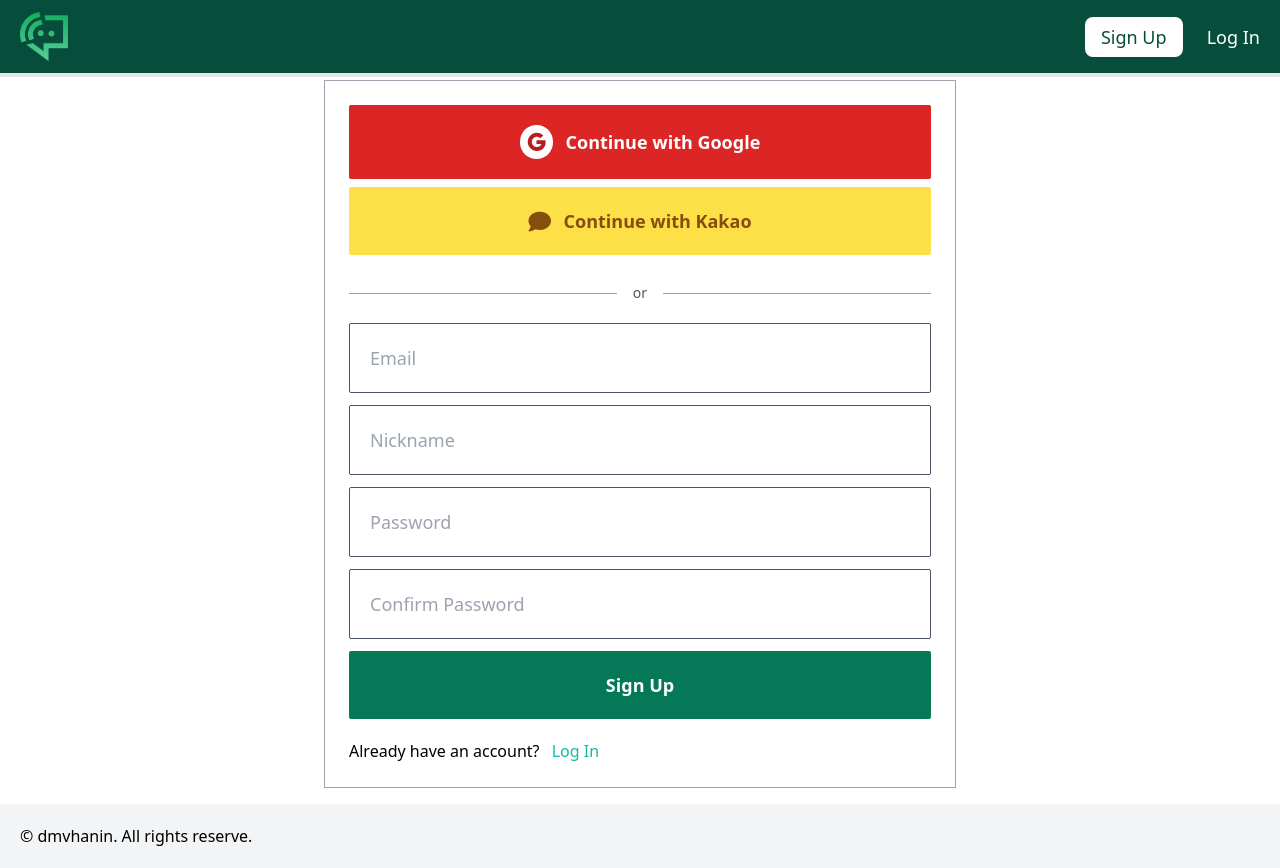
After one commit to texasroh/dmvhanin-v2, a Django app: page /users/signup in a window 1280 px wide. The commit adds this page. Run offline with Django 4.2, Linux system fonts and the light colour scheme; parts of the project's set-up code (start-up, migrations or seed data) failed here and were passed over; some libraries are stand-ins or nearby versions.

Commit message:
login templates and social login

```diff
--- a/assets/scss/styles.scss
+++ b/assets/scss/styles.scss
@@ -17,5 +17,34 @@
     @apply absolute bottom-0 w-full p-5 bg-gray-100;
 }
 
+input,
+textarea,
+select {
+    @apply rounded-sm py-5 font-light text-lg w-full text-left border border-gray-600 px-5;
+
+    &:focus {
+        @apply outline-none border-teal-500;
+    }
+}
+
+form {
+    .input {
+        @apply mb-3;
+
+        &.has_error {
+            input {
+                @apply bg-red-200 border-gray-600;
+
+                &:focus {
+                    @apply border-gray-600;
+                }
+            }
+        }
+    }
+}
+
+.btn {
+    @apply text-center rounded-sm py-5 font-bold text-lg w-full;
+}
 
 @tailwind utilities;
--- a/config/urls.py
+++ b/config/urls.py
@@ -21,6 +21,7 @@
 
 urlpatterns = [
     path("", include("core.urls", namespace="core")),
+    path("users/", include("users.urls", namespace="users")),
     path(
         "admin/" if settings.DEBUG else settings.ADMIN_URL,
         admin.site.urls,
--- a/templates/auth/signup.html
+++ b/templates/auth/signup.html
@@ -0,0 +1,17 @@
+{% extends 'base.html' %}
+
+{% block title %}Log In{% endblock %}
+
+{% block content %}
+
+    <div class="w-full md:w-2/3 lg:w-1/2 mx-auto border p-6 border-gray-400">
+        {% include 'partials/social_login.html' %}
+        {% include 'mixins/auth/auth_form.html' with form=form cta="Sign Up" %}
+
+        <div class="mt-5">
+            <span class="mr-2">Already have an account?</span>
+            <a href="{% url 'users:login' %}" class="text-teal-500 font-medium">Log In</a>
+        </div>
+    </div>
+
+{% endblock %}
--- a/templates/base.html
+++ b/templates/base.html
@@ -15,8 +15,12 @@
 <body>
     {% include 'partials/header.html' %}
 
-    {% block content %}
-    {% endblock %}
+    <div class="px-2">
+        <div class="container mx-auto">
+            {% block content %}
+            {% endblock %}
+        </div>
+    </div>
 
     {% include 'partials/footer.html' %}
 </body>
--- /dev/null
+++ b/templates/mixins/auth/auth_form.html
@@ -0,0 +1,14 @@
+<form method="post">
+    {% csrf_token %}
+
+    {% if form.non_field_errors %}
+        {% for error in form.non_field_errors %}
+            <span class="text-red-700 font-medium text-sm">{{ error }}</span>
+        {% endfor %}
+    {% endif %}
+    {% for field in form %}
+        {% include 'mixins/auth/form_input.html' with field=field %}
+    {% endfor %}
+
+    <button class="btn bg-emerald-700 text-white">{{ cta }}</button>
+</form>
--- /dev/null
+++ b/templates/mixins/auth/form_input.html
@@ -0,0 +1,8 @@
+<div class="input {% if field.errors %}has_error {% endif %}">
+    {{ field }}
+    {% if field.errors %}
+        {% for error in field.errors %}
+            <span class="text-red-700 font-medium text-sm">{{ error }}</span>
+        {% endfor %}
+    {% endif %}
+</div>
--- a/templates/partials/footer.html
+++ b/templates/partials/footer.html
@@ -1,5 +1,5 @@
 <footer>
-    <div class="max-w-screen-xl mx-auto">
+    <div class="container mx-auto">
         &copy; dmvhanin. All rights reserve.
     </div>
 </footer>
--- a/templates/partials/header.html
+++ b/templates/partials/header.html
@@ -1,6 +1,6 @@
 {% load static %}
 <header>
-    <div class="max-w-screen-xl mx-auto flex justify-between items-center">
+    <div class="container mx-auto flex justify-between items-center">
         <div>
             <a href="{% url 'core:home' %}"><img src="{% static 'img/icon.png' %}"></a>
         </div>
@@ -8,8 +8,8 @@
             {% if user.is_authenticated %}
             logged in
             {% else %}
-            <a href="" class="font-medium md:text-lg bg-white text-emerald-900 rounded-lg py-2 px-4">Sign Up</a>
-            <a href="" class="font-medium md:text-lg ml-3 md:ml-5">Log In</a>
+            <a href="{% url 'users:signup' %}" class="font-medium md:text-lg bg-white text-emerald-900 rounded-lg py-2 px-4">Sign Up</a>
+            <a href="{% url 'users:login' %}" class="font-medium md:text-lg ml-3 md:ml-5">Log In</a>
             {% endif %}
         </div>
     </div>
--- /dev/null
+++ b/templates/partials/social_login.html
@@ -0,0 +1,14 @@
+<div class="flex flex-col w-full">
+    <a href="" class="btn text-white mb-2 bg-red-600">
+        <i class="fa-brands fa-google mr-2 font-bold rounded-full text-red-700 bg-white p-2"></i> Continue with Google
+    </a>
+    <a href="" class="btn text-yellow-800 mb-2 bg-yellow-300">
+        <i class="fa-solid fa-comment mr-2 fa-lg"></i> Continue with Kakao
+    </a>
+</div>
+
+<div class="flex items-center w-full my-5">
+    <div class="h-px w-full bg-gray-400"></div>
+    <span class="text-gray-600 font-medium mx-4 text-sm">or</span>
+    <div class="h-px w-full bg-gray-400"></div>
+</div>
--- a/users/forms.py
+++ b/users/forms.py
@@ -1,6 +1,33 @@
-class LoginForm:
-    pass
+from django import forms
+
+from . import models
 
 
-class SignUpForm:
-    pass
+class LoginForm(forms.ModelForm):
+    class Meta:
+        model = models.User
+        fields = ("email", "password")
+        widgets = {
+            "email": forms.EmailInput(attrs={"placeholder": "Email"}),
+            "password": forms.PasswordInput(attrs={"placeholder": "Password"}),
+        }
+
+
+class SignUpForm(forms.ModelForm):
+    class Meta:
+        model = models.User
+        fields = (
+            "email",
+            "nickname",
+        )
+        widgets = {
+            "email": forms.EmailInput(attrs={"placeholder": "Email"}),
+            "nickname": forms.TextInput(attrs={"placeholder": "Nickname"}),
+        }
+
+    password = forms.CharField(
+        widget=forms.PasswordInput(attrs={"placeholder": "Password"})
+    )
+    password1 = forms.CharField(
+        widget=forms.PasswordInput(attrs={"placeholder": "Confirm Password"})
+    )
--- a/users/models.py
+++ b/users/models.py
@@ -14,9 +14,9 @@
         (LOGIN_EMAIL, "Email"),
     )
 
-    nickname = models.CharField(max_length=20, default="")
+    nickname = models.CharField(max_length=20, unique=True, null=True, blank=True)
     email_verified = models.BooleanField(default=False)
-    email_secret = models.CharField(max_length=120, default="", blank=True)
+    email_secret = models.CharField(max_length=120, default="", blank=True, unique=True)
     login_method = models.CharField(
         choices=LOGIN_CHOICES, max_length=10, default=LOGIN_EMAIL
     )
--- /dev/null
+++ b/users/urls.py
@@ -0,0 +1,16 @@
+from django.urls import path
+
+from . import views
+
+app_name = "users"
+
+urlpatterns = [
+    path("login", views.LoginView.as_view(), name="login"),
+    path("logout", views.log_out, name="logout"),
+    path("signup", views.SignUpView.as_view(), name="signup"),
+    path("verify/<str:secret>", views.verify, name="verify"),
+    path("login/google", views.google_login, name="google-login"),
+    path("login/google/callback", views.google_callback, name="google-callback"),
+    path("login/kakao", views.kakao_callback, name="kakao-callback"),
+    path("login/kakao/callback", views.kakao_callback, name="kakao-callback"),
+]
--- a/users/views.py
+++ b/users/views.py
@@ -12,7 +12,7 @@
     form_class = forms.LoginForm
 
 
-class SignUpView(mixins.LoggedInOnlyView, FormView):
+class SignUpView(mixins.LoggedOutOnlyView, FormView):
     template_name = "auth/signup.html"
     form_class = forms.SignUpForm
 
@@ -21,3 +21,23 @@
     messages.info(request, f"See you later {request.user.nick_name}")
     logout(request)
     return redirect(reverse("core:home"))
+
+
+def verify(request, secret):
+    pass
+
+
+def google_login(request):
+    pass
+
+
+def google_callback(request):
+    pass
+
+
+def kakao_login(request):
+    pass
+
+
+def kakao_callback(request):
+    pass
```
Also changed, not shown: templates/auth/login.html (+17 -0 lines), businesses/migrations/0004_review_photo.py (added), static/css/styles.css, users/migrations/0004_alter_user_nickname.py (added), users/migrations/0005_alter_user_email_secret.py (added).
